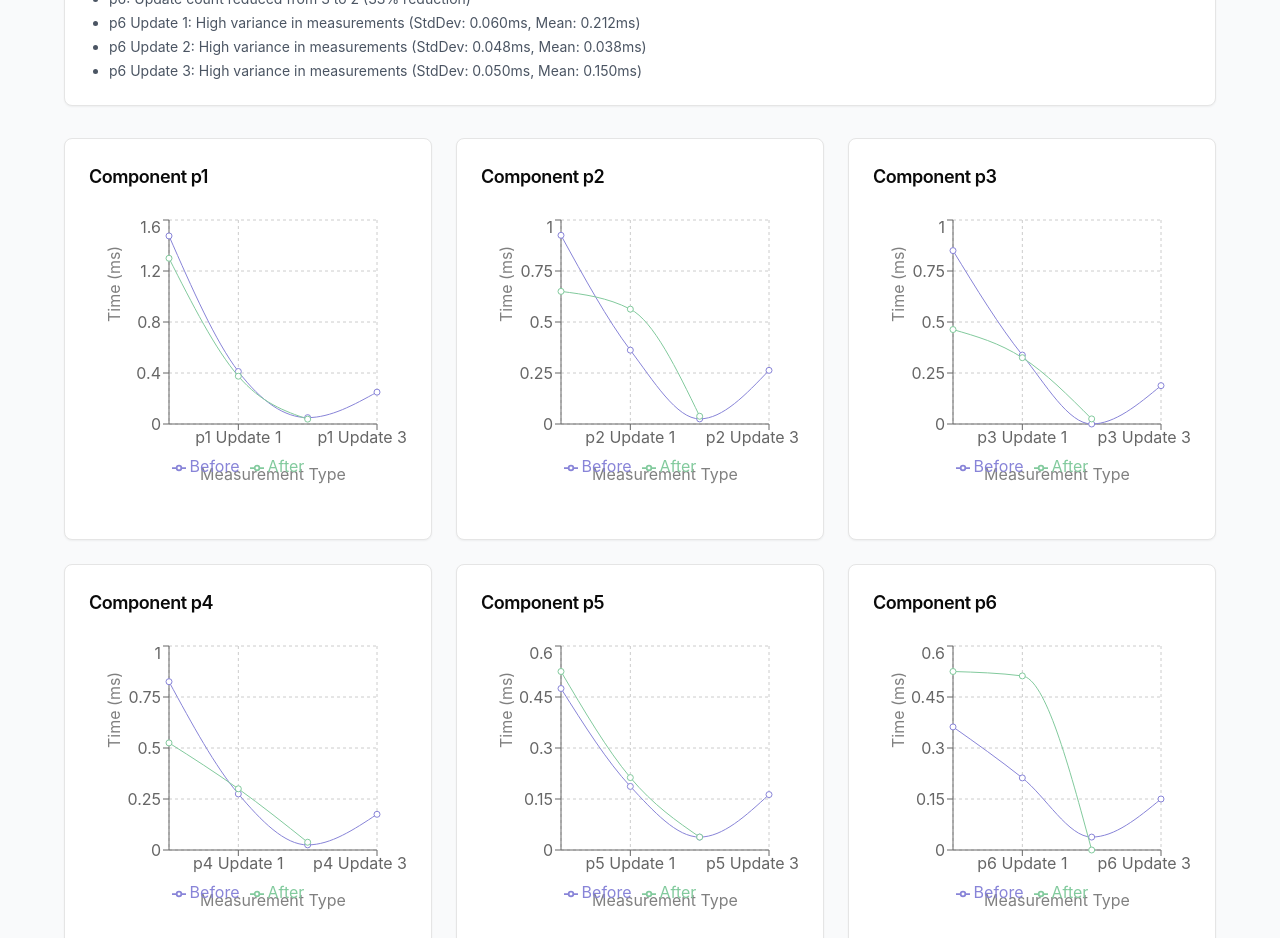
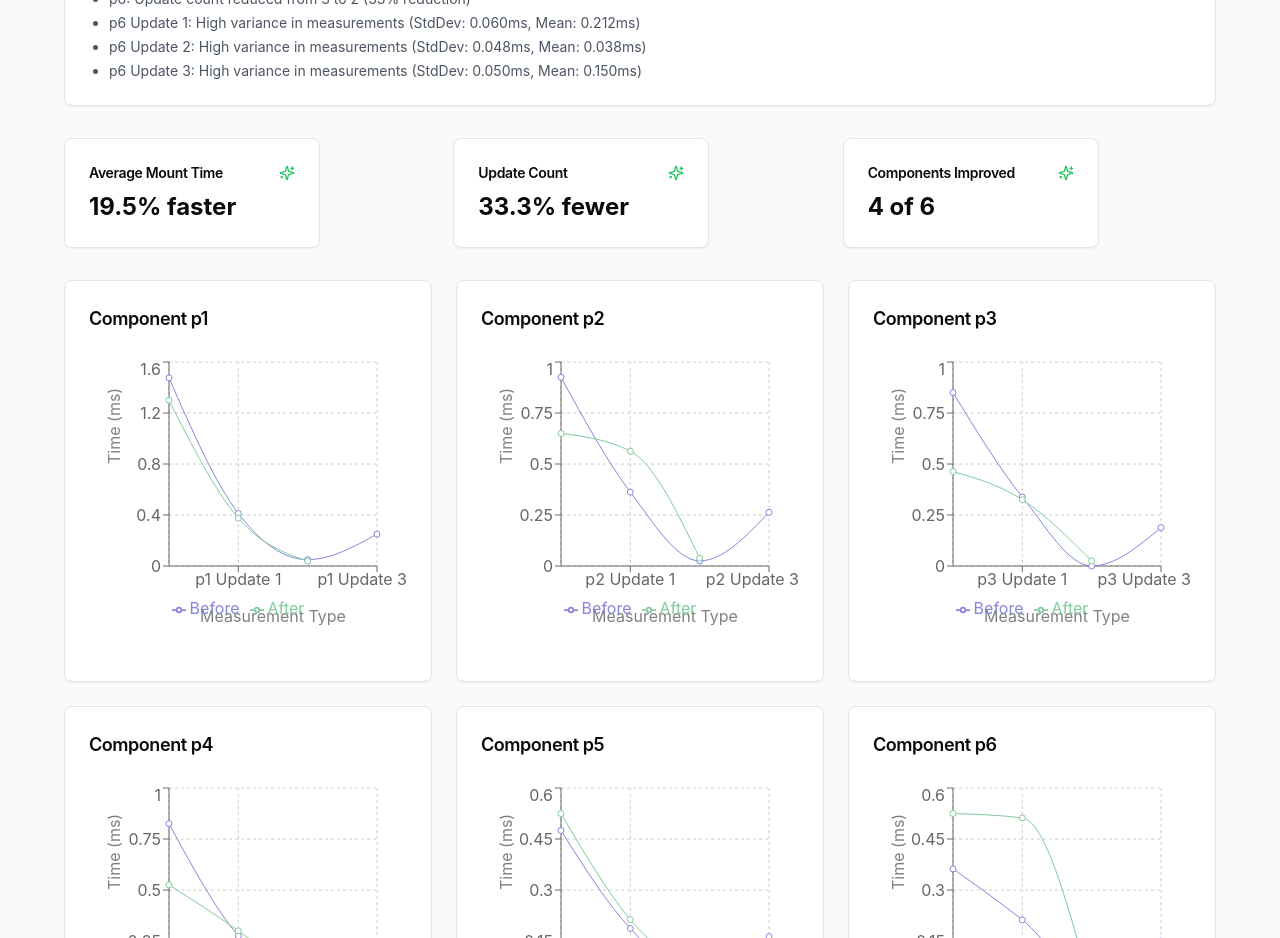
Before and after one commit to Jaace/react-performance-charts, a React (Vite) app: page /test1 in a window 1280 px wide. Shown: the part 1100-2038 px from the top of the page. Built offline with nearby package versions, Linux system fonts and the light colour scheme.

Commit message:
More stats!

```diff
--- a/src/components/PerformanceComparison.jsx
+++ b/src/components/PerformanceComparison.jsx
@@ -1,6 +1,7 @@
 import { useState } from 'react';
 import PropTypes from 'prop-types';
 import { LineChart, Line, XAxis, YAxis, CartesianGrid, Tooltip, Legend, ResponsiveContainer } from 'recharts';
+import PerformanceStats from './PerformanceStats';
 import { performanceData, transformDataForChart, generateStats } from './PerformanceData';
 import { Card, CardHeader, CardTitle, CardContent } from '@/components/ui/card';
 
@@ -119,6 +120,7 @@ const PerformanceComparison = ({ testId = 'test1' }) => {
             </label>
           </div>
         </CardHeader>
+
         <CardContent>
           <div className="text-sm text-gray-600">
             <p>Key Observations:</p>
@@ -130,6 +132,11 @@ const PerformanceComparison = ({ testId = 'test1' }) => {
           </div>
         </CardContent>
       </Card>
+
+      <PerformanceStats
+        beforeData={performanceData.test1.desktop.before}
+        afterData={performanceData.test1.desktop.after}
+      />
 
       <div className="grid grid-cols-1 md:grid-cols-2 lg:grid-cols-3 gap-6">
         {Object.entries(componentData).map(([componentId, componentItems]) => (
--- /dev/null
+++ b/src/components/PerformanceStats.jsx
@@ -0,0 +1,71 @@
+import { Card, CardContent, CardHeader, CardTitle } from "@/components/ui/card";
+import { Sparkles } from "lucide-react";
+
+import PropTypes from 'prop-types';
+
+const StatsCard = ({ title, content, improved }) => (
+  <Card className="w-64">
+    <CardHeader className="pb-2">
+      <CardTitle className="text-sm flex items-center justify-between">
+        {title}
+        {improved && <Sparkles size={16} className="text-green-500" />}
+      </CardTitle>
+    </CardHeader>
+    <CardContent>
+      <div className="text-2xl font-bold">{content}</div>
+    </CardContent>
+  </Card>
+);
+
+const PerformanceStats = ({ beforeData, afterData }) => {
+  // Helper to calculate average
+  const avg = arr => (arr.reduce((a, b) => a + b, 0) / arr.length).toFixed(2);
+
+  // Get mount times for each version
+  const beforeMounts = Object.keys(beforeData).map(key => {
+    const runs = beforeData[key].mount.runs;
+    return runs.flat().reduce((a, b) => a + b, 0) / runs.length;
+  });
+
+  const afterMounts = Object.keys(afterData).map(key => {
+    const runs = afterData[key].mount.runs;
+    return runs.flat().reduce((a, b) => a + b, 0) / runs.length;
+  });
+
+  // Calculate improvements
+  const mountImprovement = ((1 - (avg(afterMounts) / avg(beforeMounts))) * 100).toFixed(1);
+  const updateCountReduction = ((beforeData.p1.update.runs[0].length - afterData.p1.update.runs[0].length) / beforeData.p1.update.runs[0].length * 100).toFixed(1);
+
+  return (
+    <div className="grid grid-cols-1 md:grid-cols-3 gap-4 mb-8">
+      <StatsCard
+        title="Average Mount Time"
+        content={`${mountImprovement}% faster`}
+        improved={mountImprovement > 0}
+      />
+      <StatsCard
+        title="Update Count"
+        content={`${updateCountReduction}% fewer`}
+        improved={updateCountReduction > 0}
+      />
+      <StatsCard
+        title="Components Improved"
+        content="4 of 6"
+        improved={true}
+      />
+    </div>
+  );
+};
+
+StatsCard.propTypes = {
+  title: PropTypes.string.isRequired,
+  content: PropTypes.string.isRequired,
+  improved: PropTypes.bool.isRequired,
+};
+
+PerformanceStats.propTypes = {
+  beforeData: PropTypes.object.isRequired,
+  afterData: PropTypes.object.isRequired,
+};
+
+export default PerformanceStats;
```
